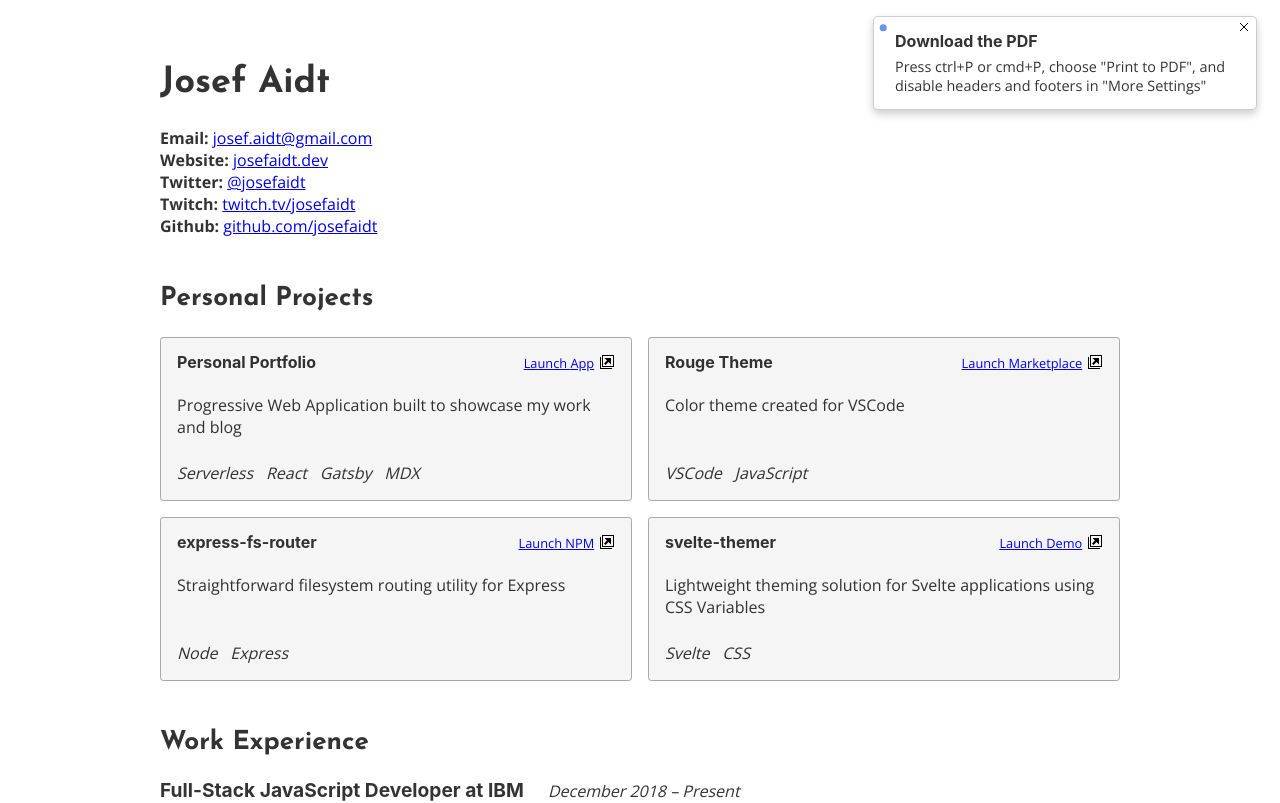
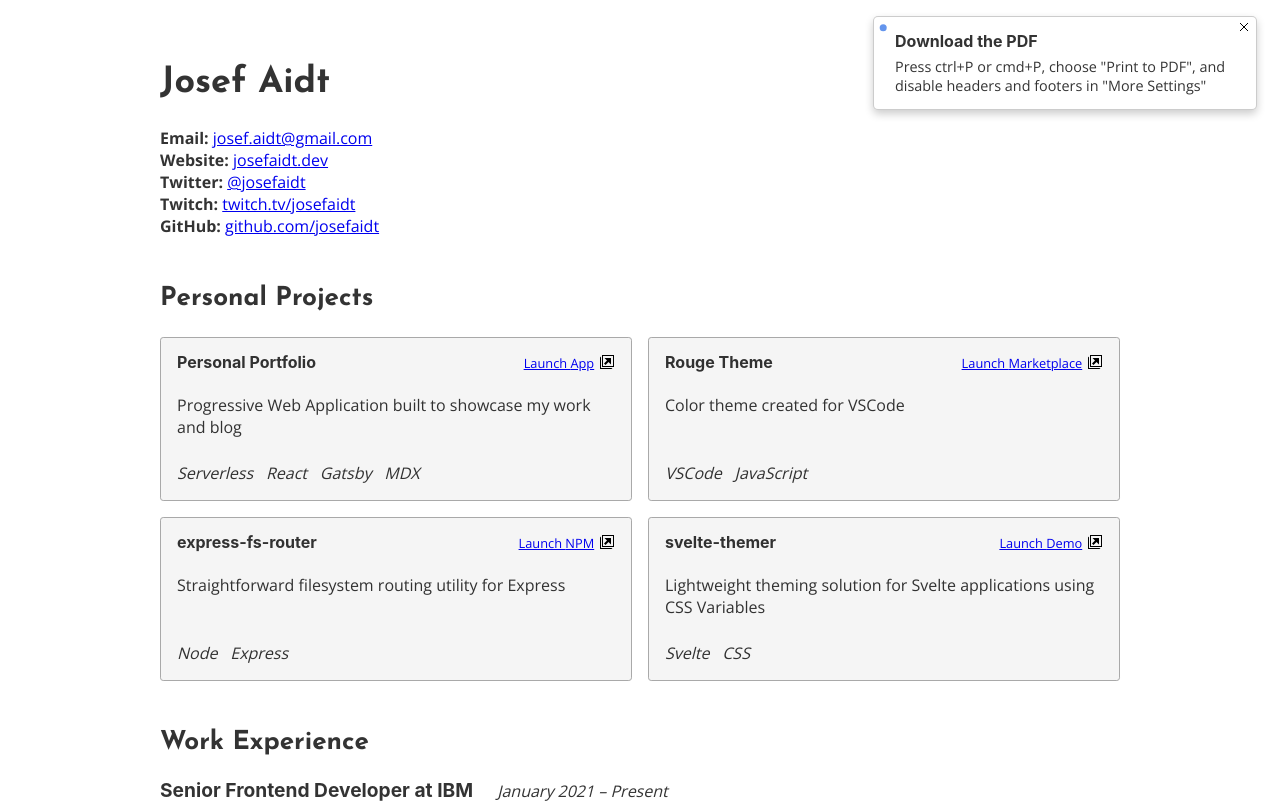
Before and after one commit to josefaidt/resume, a Next.js app: page / in a window 1280 px wide. Shown: the top 803 px of the page. Built offline with nearby package versions, Linux system fonts and the light colour scheme.

Commit message:
add contact list

```diff
--- /dev/null
+++ b/src/data/contacts.json
@@ -0,0 +1,27 @@
+[
+  {
+    "name": "Email",
+    "link": "mailto:josef.aidt@gmail.com",
+    "linkText": "josef.aidt@gmail.com"
+  },
+  {
+    "name": "Website",
+    "link": "https://josefaidt.dev",
+    "linkText": "josefaidt.dev"
+  },
+  {
+    "name": "Twitter",
+    "link": "https://twitter.com/josefaidt",
+    "linkText": "@josefaidt"
+  },
+  {
+    "name": "Twitch",
+    "link": "https://twitch.tv/josefaidt",
+    "linkText": "twitch.tv/josefaidt"
+  },
+  {
+    "name": "GitHub",
+    "link": "https://github.com/josefaidt",
+    "linkText": "github.com/josefaidt"
+  }
+]
--- a/src/data/experience.json
+++ b/src/data/experience.json
@@ -1,9 +1,16 @@
 [
   {
-    "title": "Full-Stack JavaScript Developer",
+    "title": "Senior Frontend Developer",
+    "company": "IBM",
+    "startDate": "January 2021",
+    "endDate": "Present",
+    "responsibilities": []
+  },
+  {
+    "title": "Frontend Developer",
     "company": "IBM",
     "startDate": "December 2018",
-    "endDate": "Present",
+    "endDate": "January 2021",
     "responsibilities": [
       "Established local front-end development group chapter, leads bi-weekly meetups",
       "Build learning management system (Node.js, React)",
--- a/src/pages/index.js
+++ b/src/pages/index.js
@@ -3,42 +3,30 @@
 import Card from '../components/Card'
 import Grid from '../components/Grid'
 import Container from '../components/Container'
+import contacts from '../data/contacts.json'
 import projects from '../data/projects.json'
 import experience from '../data/experience.json'
 import query from '../data/gh-query'
 import { technologies as cardTechnologies } from '../components/Card/Card.module.css'
 import styles from '../styles.module.css'
 
-const HomePage = ({ repositories, projects, experience }) => {
+const HomePage = ({ repositories, projects, experience, contacts }) => {
   return (
     <Container>
       <section aria-label="contact information">
         <header>
           <h1>Josef Aidt</h1>
         </header>
-        <p>
-          <strong>Email:</strong>{' '}
-          <a href="mailto:josef.aidt@gmail.com" target="_blank" rel="noopener noreferrer">
-            josef.aidt@gmail.com
-          </a>{' '}
-          <br />
-          <strong>Website:</strong> <a href="https://josefaidt.dev">josefaidt.dev</a> <br />
-          <strong>Twitter:</strong>{' '}
-          <a href="https://twitter.com/josefaidt" target="_blank" rel="noopener noreferrer">
-            @josefaidt
-          </a>{' '}
-          <br />
-          <strong>Twitch:</strong>{' '}
-          <a href="https://twitch.tv/josefaidt" target="_blank" rel="noopener noreferrer">
-            twitch.tv/josefaidt
-          </a>{' '}
-          <br />
-          <strong>Github:</strong>{' '}
-          <a href="https://github.com/josefaidt" target="_blank" rel="noopener noreferrer">
-            github.com/josefaidt
-          </a>{' '}
-          <br />
-        </p>
+        <ul className={styles.contactList}>
+          {contacts.map((contact, i) => (
+            <li key={i} className={styles.contactListNode}>
+              <strong>{contact.name}:</strong>{' '}
+              <a href={contact.link} target="_blank" rel="noopener noreferrer">
+                {contact.linkText}
+              </a>{' '}
+            </li>
+          ))}
+        </ul>
       </section>
       <section>
         <header>
@@ -99,9 +87,9 @@
               </p>
             </header>
             <ul>
-              {xp.responsibilities.map((responsibility, k) => (
-                <li key={k}>{responsibility}</li>
-              ))}
+              {Array.isArray(xp.responsibilities) && xp.responsibilities.length
+                ? xp.responsibilities.map((responsibility, k) => <li key={k}>{responsibility}</li>)
+                : null}
             </ul>
           </article>
         ))}
@@ -125,7 +113,7 @@
     return data?.data
   }
   return {
-    props: { projects, experience }, // will be passed to the page component as props
+    props: { projects, experience, contacts }, // will be passed to the page component as props
   }
 }
 
--- a/src/styles.module.css
+++ b/src/styles.module.css
@@ -1,3 +1,13 @@
+.contactList {
+  list-style: none;
+  margin-left: 0;
+  margin-bottom: 0;
+}
+
+.contactListNode {
+  margin-bottom: 0;
+}
+
 .xpHeader {
   display: grid;
   grid-auto-flow: column;
@@ -20,8 +30,12 @@
   }
 }
 
+.xpHeaderNode {
+  margin-bottom: 0;
+}
+
 .xpTitle {
-  /* margin-bottom: 1.45rem; */
+  composes: xpHeaderNode;
 }
 
 @media print {
@@ -31,6 +45,7 @@
 }
 
 .xpDate {
+  composes: xpHeaderNode;
   font-style: italic;
 }
 
```
Also changed, not shown: package.json (+10 -2 lines), 1 other file (tests, documents, lock files or other folders).
